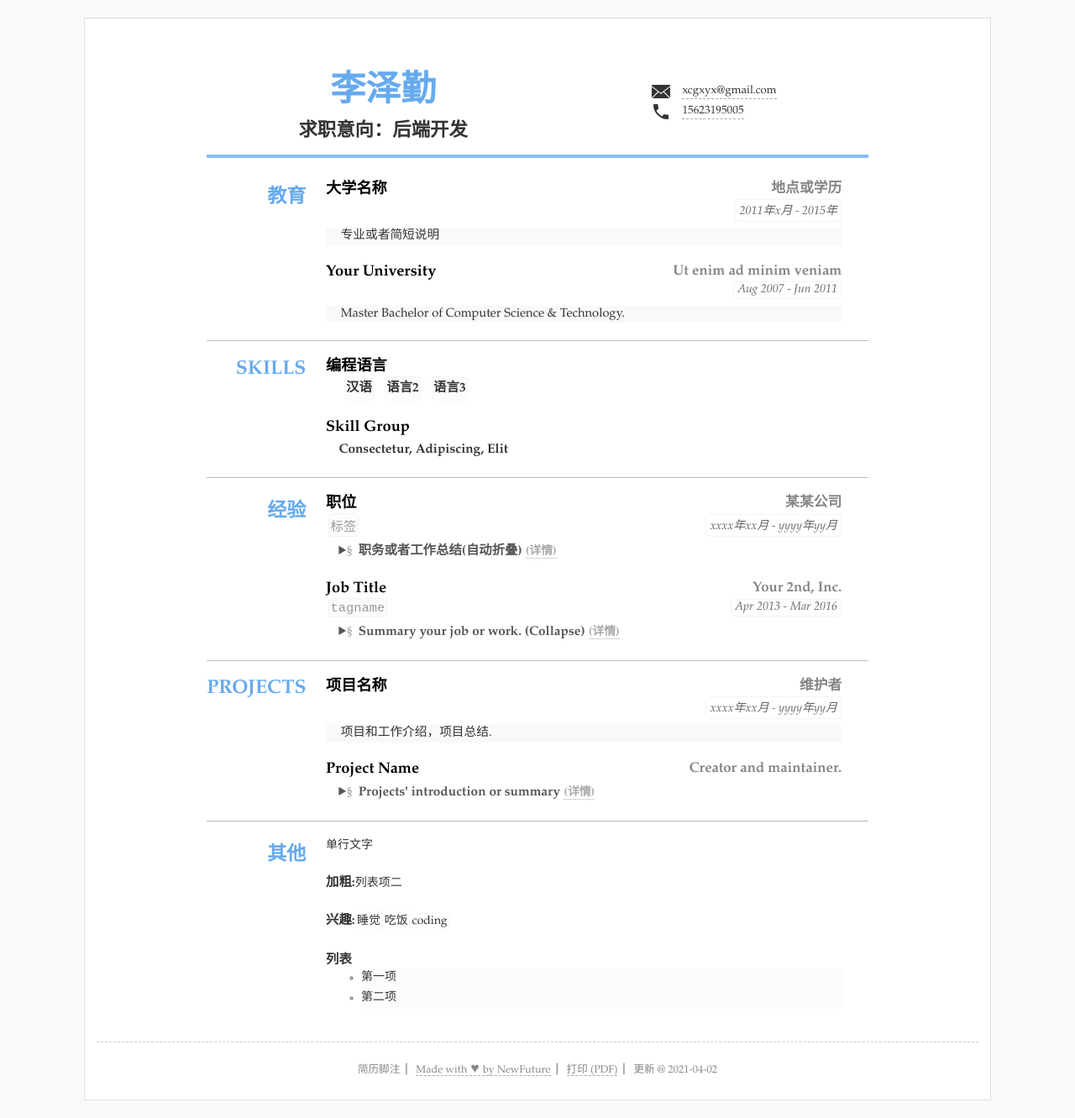
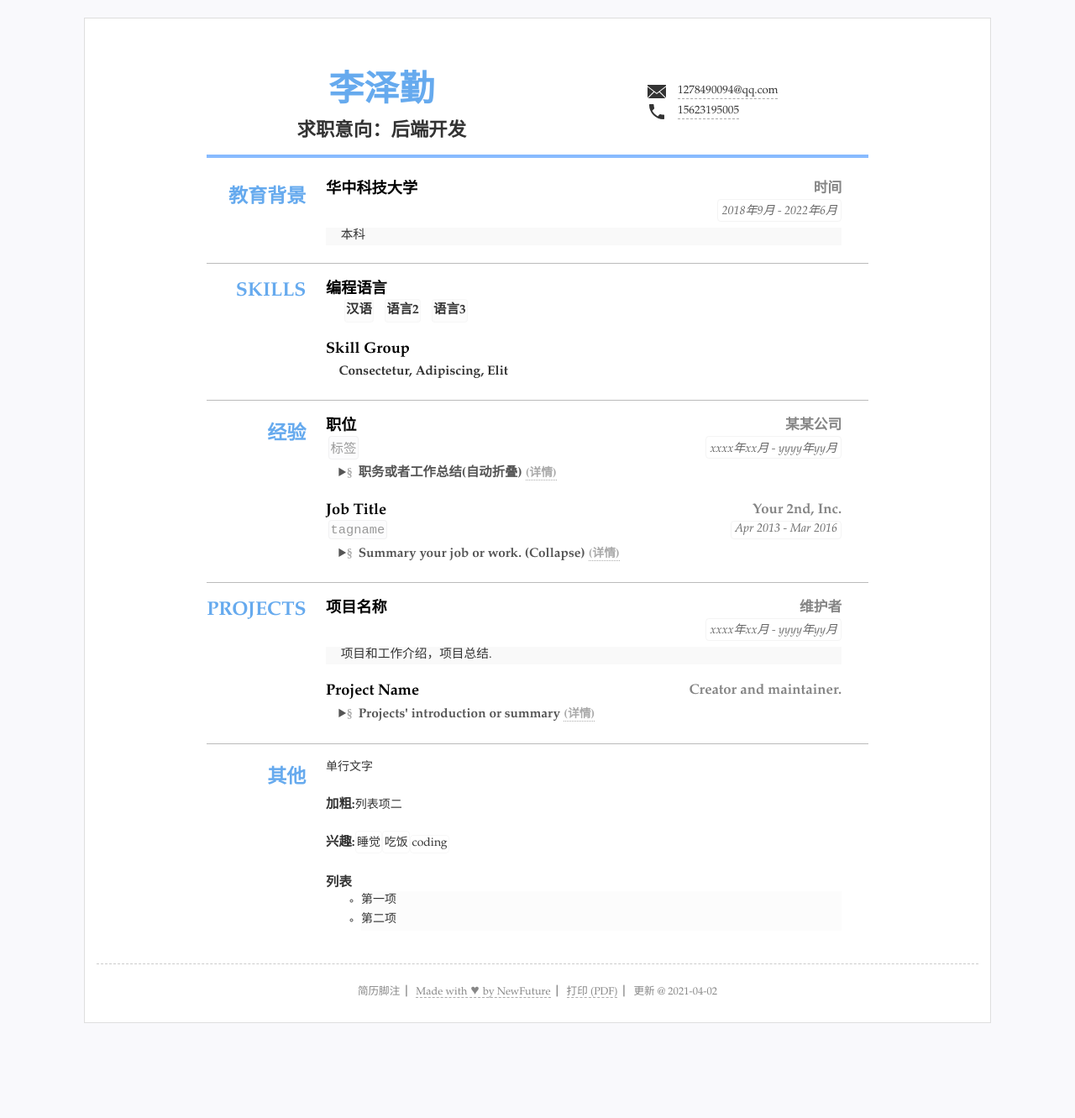
Before and after one commit to xcgxyx/xcgxyx1, a Jekyll site: the page built from index.html, in a window 1280 px wide. Shown: the whole page at 84% size. Built offline with Jekyll 4.4.1, drawn with Linux system fonts in a browser that asks for light colours; after the commit the page ends 1239 px from its top, so only the background shows below that.

Commit message:
Update resume.yml

```diff
--- a/_data/resume.yml
+++ b/_data/resume.yml
@@ -4,14 +4,13 @@
 title: "xcgxyx的简历"
 lang: "zh" #语言设置 zh表示中文 en 表示英语
 name: "李泽勤"
-info: "男 | 21 | 15623195005 "
 jobtitle: "求职意向：后端开发" #可空不显示
 
 
 #联系方式
 contact: #联系方式连接等3~5行
-- text: "xcgxyx@gmail.com" #文本内容
-  href: 'mailto:xcgxyx@gmail.com' #链接，无链接则空
+- text: "1278490094@qq.com" #文本内容
+  href: 'mailto:1278490094@qq.com' #链接，无链接则空
   icon: 'icons/email.svg' #图标 svg文件
 - text: "15623195005"
   href: 'tel:15623195005'
@@ -22,16 +21,13 @@ contact: #联系方式连接等3~5行
 #main下面是主体内容，类别条数不限
 main: #简历主要内容，
 - type: education #类别为ID
-  name: 教育 #显示名称，空则使用type
+  name: 教育背景 #显示名称，空则使用type
   content: #内容基本格式 标题-副标题-日期-详细内容 (都允许空)
-  - title: 大学名称
-    duration: "2011年x月 - 2015年"
-    sub: 地点或学历
-    detail: 专业或者简短说明
-  - title: Your University
-    duration: Aug 2007 - Jun 2011
-    sub: Ut enim ad minim veniam
-    detail: Master Bachelor of Computer Science & Technology.
+  - title: 华中科技大学
+    duration: "2018年9月 - 2022年6月"
+    sub: 时间
+    detail: 信息安全专业
+    detail: 本科
 
 - type: skills
   # name: "技能"
```
